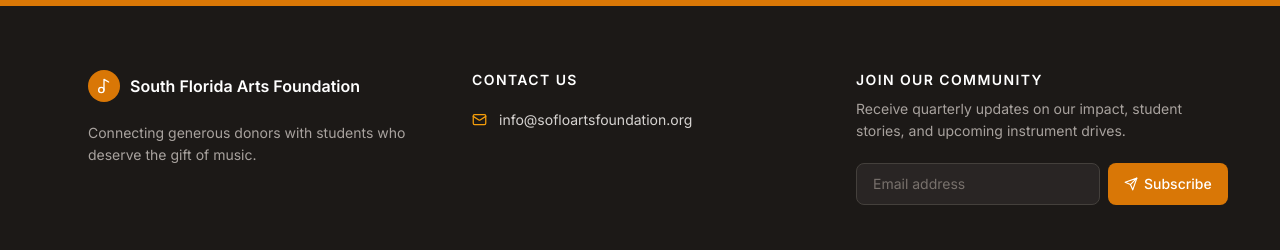
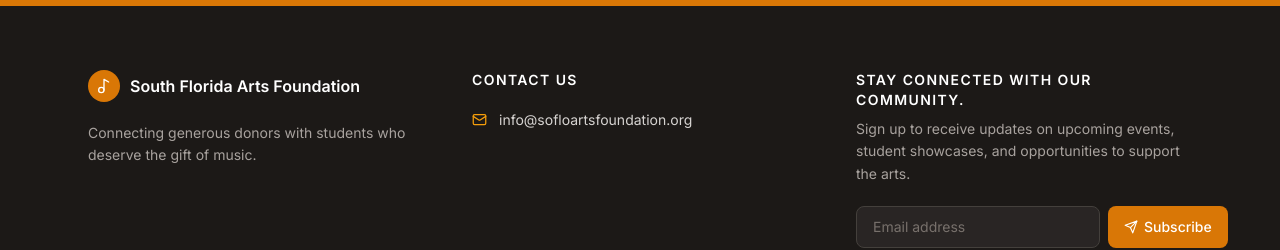
Before and after one commit to EvanLowther/south-florida-art, a React (Vite) app: page / in a window 1280 px wide. Shown: the part 2471-2721 px from the top of the page. Built offline with nearby package versions, Linux system fonts and the light colour scheme; no server answers.

Commit message:
Updated footer info (newsletter)

```diff
--- a/src/components/Footer.tsx
+++ b/src/components/Footer.tsx
@@ -79,9 +79,9 @@ export default function Footer({ onNavigate }: FooterProps) {
         </div>
 
         <div>
-          <h3 className="text-white font-semibold text-sm uppercase tracking-widest mb-2">Join Our Community</h3>
+          <h3 className="text-white font-semibold text-sm uppercase tracking-widest mb-2">Stay connected with our community.</h3>
           <p className="text-sm text-stone-400 mb-5 leading-relaxed">
-            Receive quarterly updates on our impact, student stories, and upcoming instrument drives.
+            Sign up to receive updates on upcoming events, student showcases, and opportunities to support the arts.
           </p>
 
           {success ? (
```
